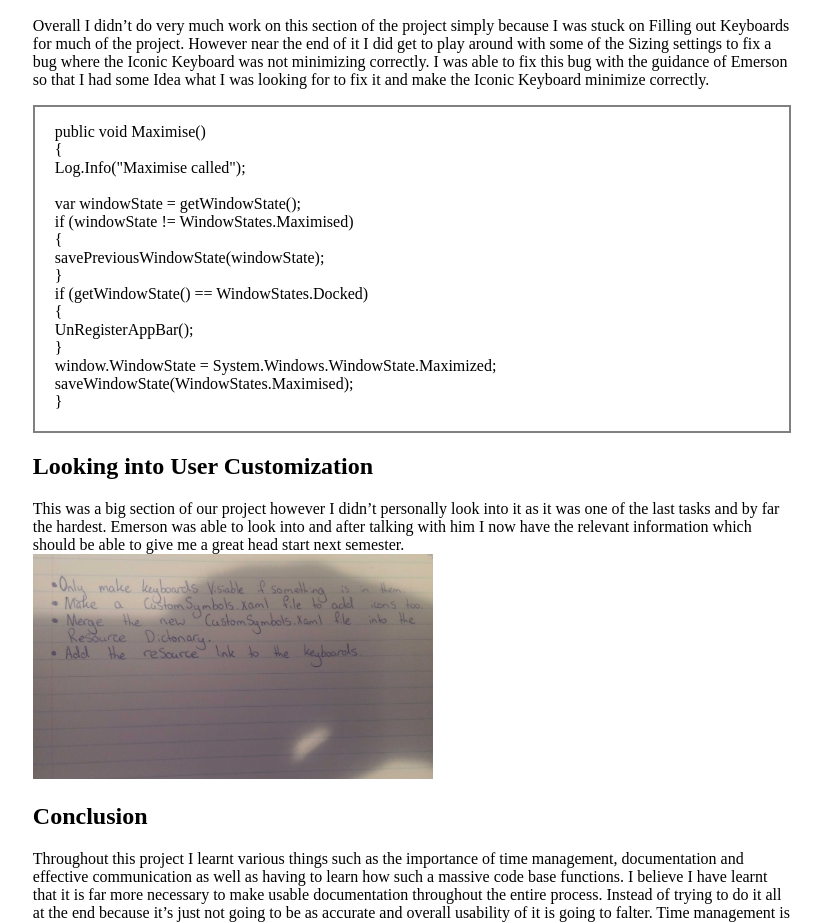
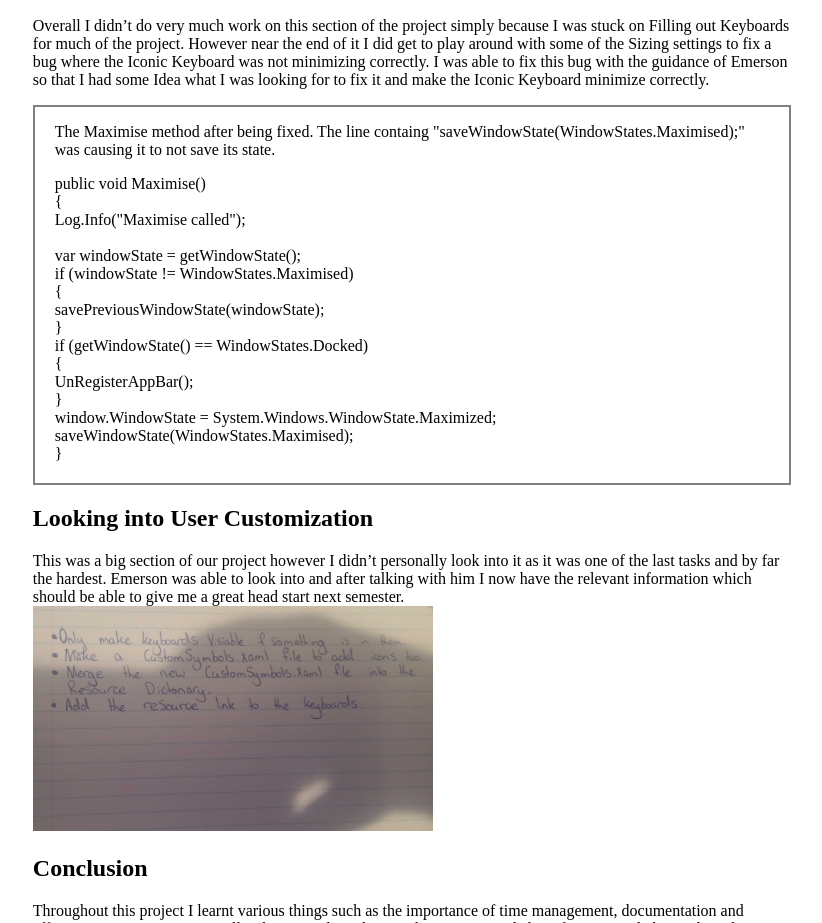
Before and after one commit to nickdm26/nickdm26.github.io, a plain HTML site: page index.html in a window 1280 px wide. Shown: the part 3129-4052 px from the top of the page, without its empty margins (228-1050 px from the left). Drawn offline with Linux system fonts and the light colour scheme.

Commit message:
Update index.html

```diff
--- a/index.html
+++ b/index.html
@@ -105,7 +105,7 @@
                   <br />
                   <div class="Code">
                       <p>
-
+                        The Maximise method after being fixed. The line containg "saveWindowState(WindowStates.Maximised);" was causing it to not save its state.
                       </p>
                           public void Maximise()<br />
 
```
